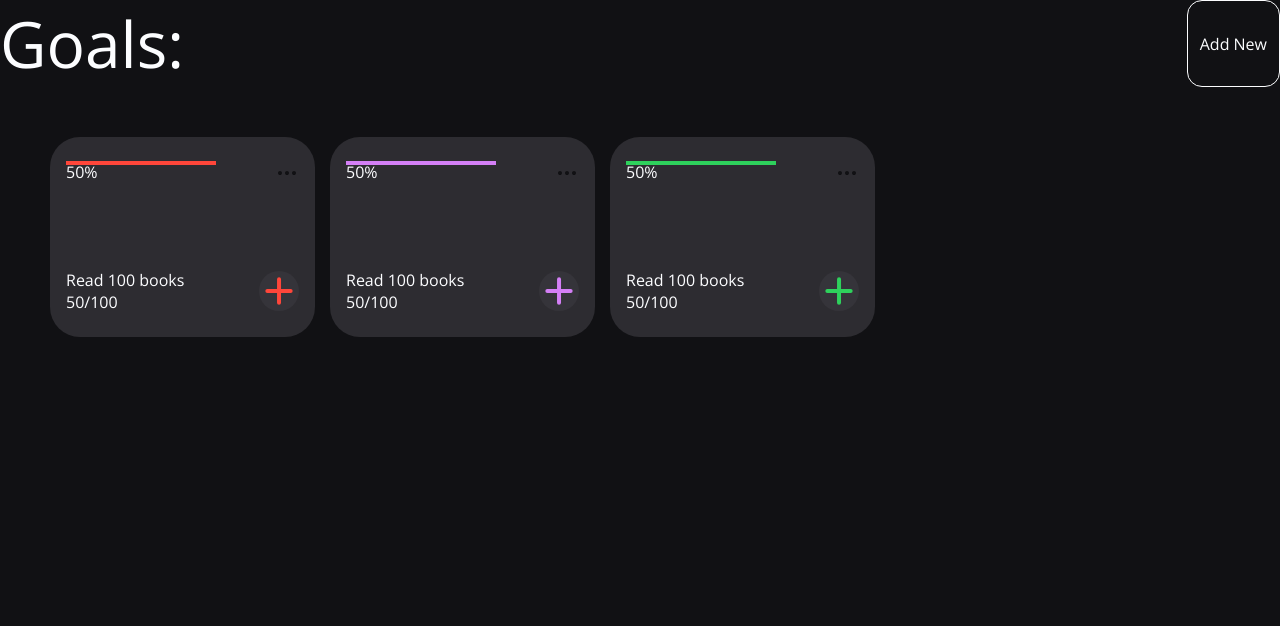
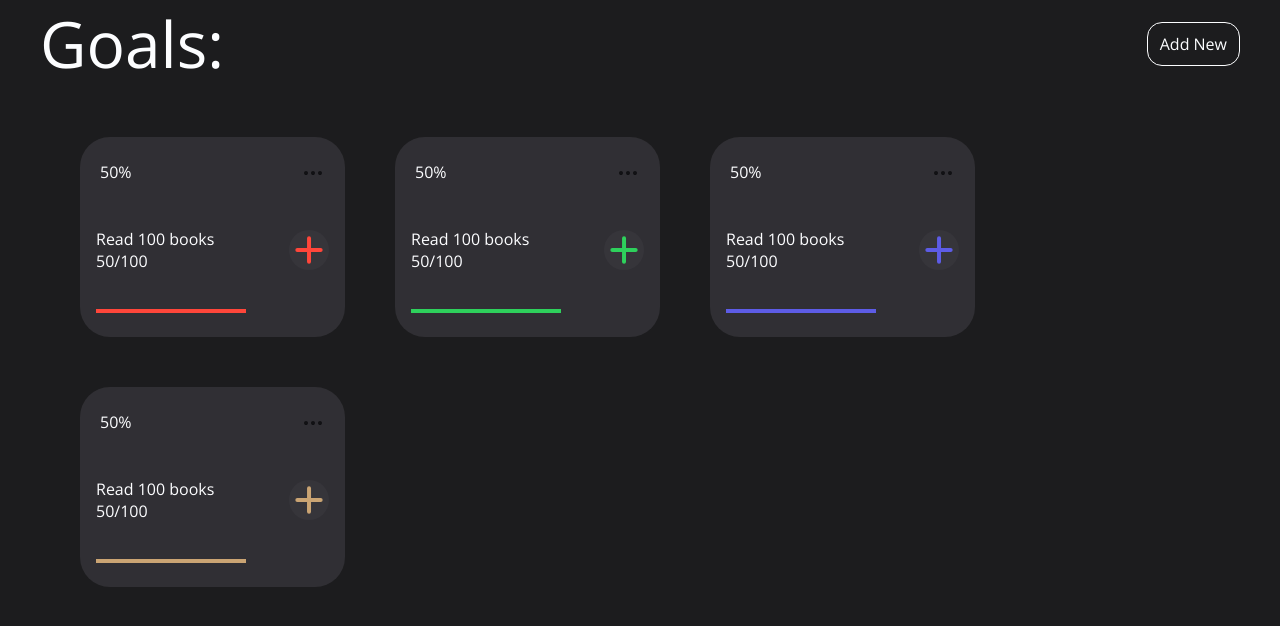
Before and after one commit to solvld/progress-counter, a React (Create React App) app: page / in a window 1280 px wide. Shown: the top 626 px of the page. Built offline with nearby package versions, Linux system fonts and the light colour scheme.

Commit message:
edit styles

```diff
--- a/src/Components/Goal/_goal.scss
+++ b/src/Components/Goal/_goal.scss
@@ -13,10 +13,12 @@
   .top-content {
     display: flex;
     justify-content: space-between;
+    margin: 0 4px;
     .percents {
       color: $text-color;
     }
     .settings {
+      cursor: pointer;
       color: $bg-main;
     }
   }
@@ -34,6 +36,7 @@
     }
     .button-plus {
       all: unset;
+      cursor: pointer;
 
       display: flex;
       align-items: center;
@@ -43,11 +46,11 @@
       height: 40px;
       border-radius: 50%;
       background-color: $line-transparent;
-      stroke: $red;
+      stroke: $grey;
     }
   }
   .progress-bar {
-      position: absolute;
+      position: relative;
       height: 4px;
       width: 150px;
     }
--- a/src/Components/GoalTable/GoalTable.jsx
+++ b/src/Components/GoalTable/GoalTable.jsx
@@ -7,12 +7,13 @@ import "./_goalTable.scss"
 function GoalTable() {
 
   return (
-    <div className='GoalTable'>
-      <Goal>{colors.$red}</Goal>
-      <Goal>{colors.$purple}</Goal>
-      <Goal>{colors.$green}</Goal>
-    </div>
-  )
+		<div className='GoalTable'>
+			<Goal>{colors.$red}</Goal>
+			<Goal>{colors.$green}</Goal>
+			<Goal>{colors.$slateBlue}</Goal>
+			<Goal>{colors.$goldenYellow}</Goal>
+		</div>
+	)
 }
 
 export default GoalTable;
--- a/src/Components/GoalTable/_goalTable.scss
+++ b/src/Components/GoalTable/_goalTable.scss
@@ -1,6 +1,10 @@
 .GoalTable{
-  margin: 50px;
+  max-width: 1400px;
+  margin: auto ;
+  padding-left: 80px;
+  padding-right: 40px;
+  margin-top: 50px;
   display: grid;
-  gap: 15px;
+  gap: 50px;
   grid-template-columns: repeat(auto-fill, 265px);
 }
--- a/src/Components/NavBar/_navBar.scss
+++ b/src/Components/NavBar/_navBar.scss
@@ -2,7 +2,11 @@
 
 nav {
   display: flex;
+  align-items: center;
   justify-content: space-between;
+  max-width: 1400px;
+  margin: auto;
+  padding: 0 40px;
 
   h1 {
     color: $text-color;
@@ -13,7 +17,7 @@ nav {
   .add-button{
     all: unset;
     cursor: pointer;
-    padding: 8px 12px;
+    padding: 10px 12px;
     border-radius: 15px;
     border: 1px solid $text-color;
   }
--- a/src/index.scss
+++ b/src/index.scss
@@ -9,5 +9,5 @@
 }
 
 body {
-  background-color: $bg-main;
+  background-color: $popup-bg;
 }
```
